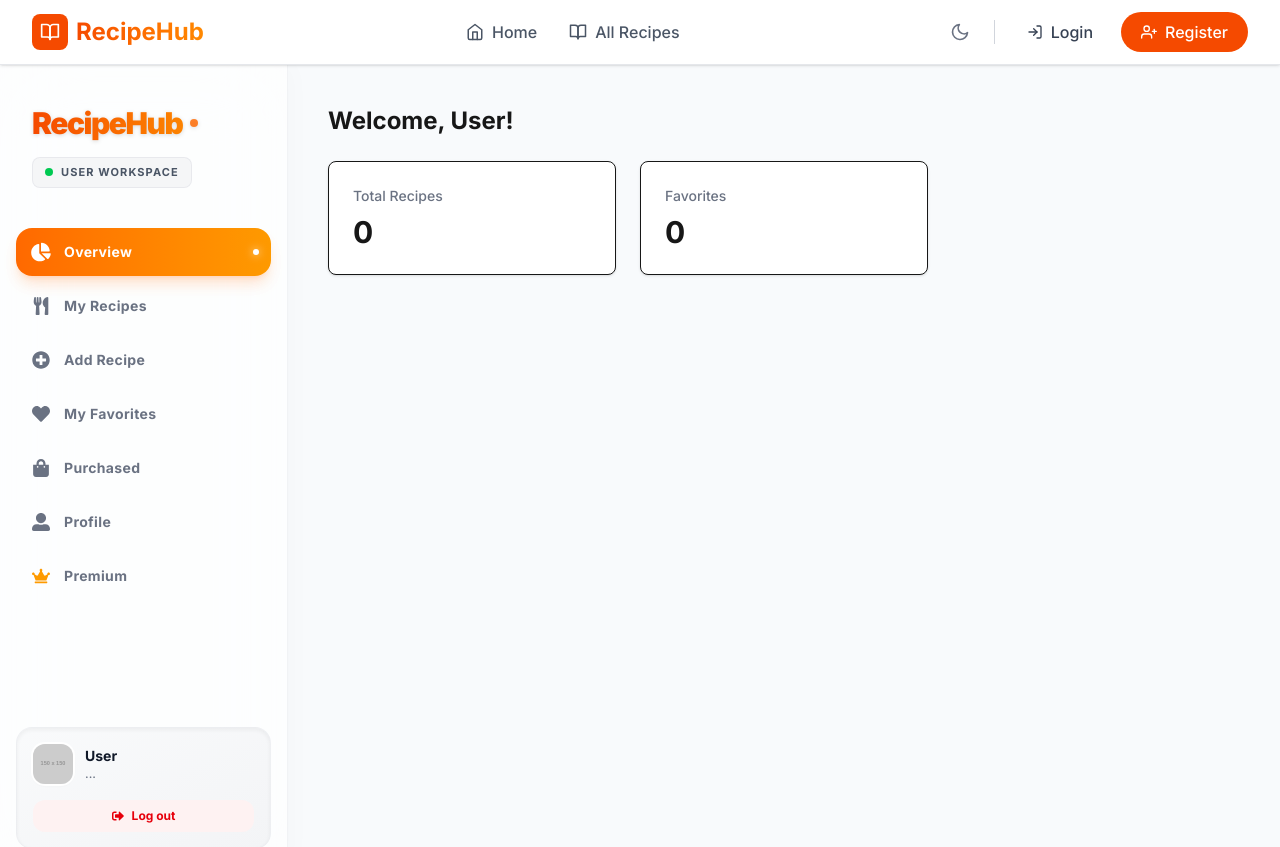
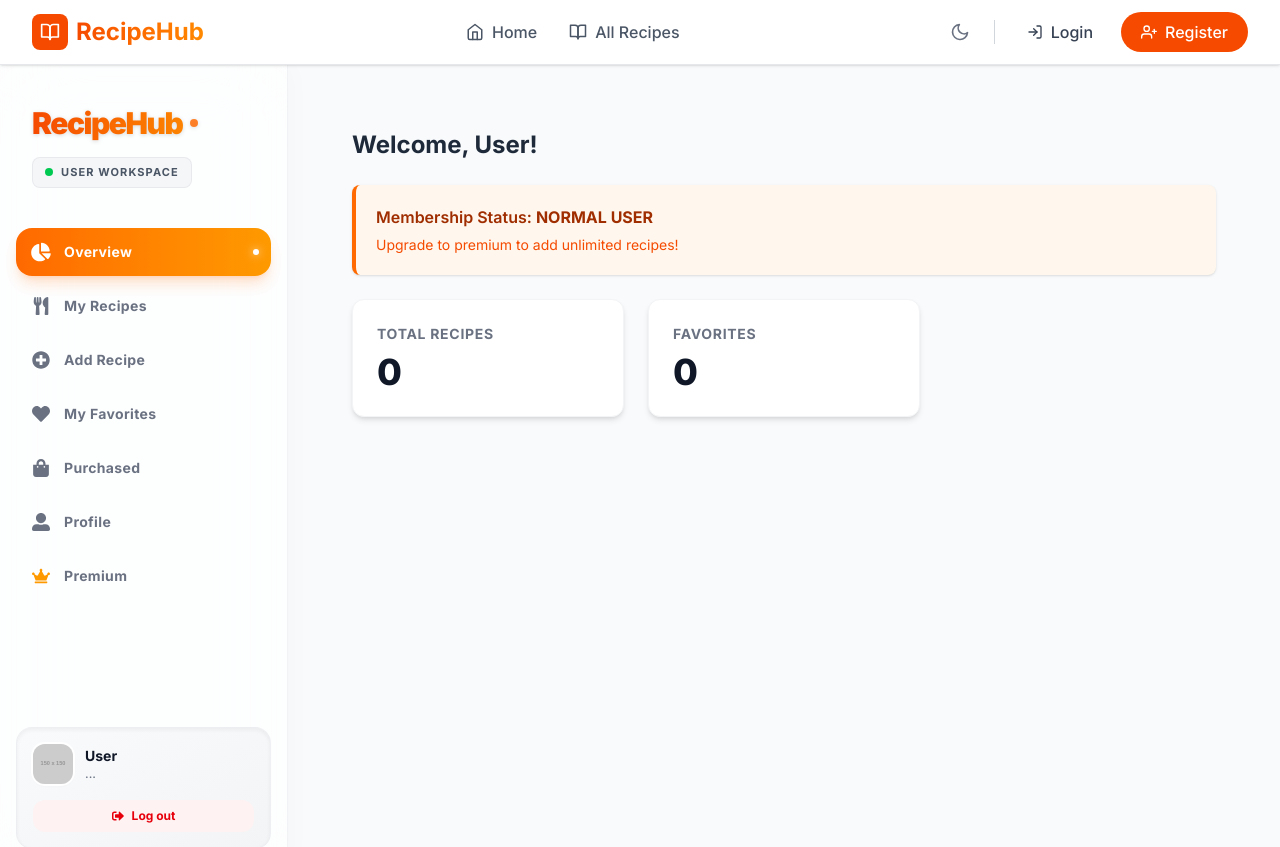
Before and after one commit to towfiqurv360/B13-Assignment-10-client-site, a Next.js app: page /dashboard in a window 1280 px wide. Shown: the top 847 px of the page. Built offline with nearby package versions, Linux system fonts and the light colour scheme; no server answers.

Commit message:
Final responsive dashboard fix

```diff
--- a/src/app/dashboard/page.js
+++ b/src/app/dashboard/page.js
@@ -3,41 +3,62 @@ import { useEffect, useState } from "react";
 
 export default function DashboardOverview() {
   const [user, setUser] = useState(null);
+  const [mounted, setMounted] = useState(false);
 
   useEffect(() => {
+    setMounted(true);
     const storedUser = localStorage.getItem("user");
-    if (storedUser) setUser(JSON.parse(storedUser));
+    if (storedUser) {
+      try {
+        setUser(JSON.parse(storedUser));
+      } catch (error) {
+        console.error("Failed to parse user data");
+      }
+    }
   }, []);
 
+  if (!mounted) return null;
+
+  const userRole = user?.role || "user";
+  const userName = user?.name || "User";
+
   return (
-    <div>
-      <h1 className="text-2xl font-bold mb-6">Welcome, {user?.name || "User"}!</h1>
+    <div className="p-4 sm:p-6 w-full max-w-full overflow-hidden">
+      <h1 className="text-xl sm:text-2xl font-bold mb-4 sm:mb-6 break-words text-gray-800 dark:text-white">
+        Welcome, {userName}!
+      </h1>
 
       {/* User Premium Badge Requirement */}
-      {user?.role === "user" && (
-        <div className="mb-6 p-4 bg-orange-100 border-l-4 border-orange-500 rounded">
-          <p className="font-semibold text-orange-800">
-            Membership Status: <span className="uppercase">{user?.isPremium ? "Premium Member" : "Normal User"}</span>
-          </p>
-          {!user?.isPremium && (
-            <p className="text-sm text-orange-700 mt-1">Upgrade to premium to add unlimited recipes!</p>
-          )}
+      {userRole !== "admin" && (
+        <div className="mb-6 p-4 sm:p-5 bg-orange-50 dark:bg-orange-900/20 border-l-4 border-orange-500 rounded-lg shadow-sm flex flex-col sm:flex-row justify-between items-start sm:items-center gap-3">
+          <div>
+            <p className="font-semibold text-orange-800 dark:text-orange-300 text-sm sm:text-base">
+              Membership Status: <span className="uppercase font-bold">{user?.isPremium ? "Premium Member" : "Normal User"}</span>
+            </p>
+            {!user?.isPremium && (
+              <p className="text-xs sm:text-sm text-orange-600 dark:text-orange-400 mt-1.5">
+                Upgrade to premium to add unlimited recipes!
+              </p>
+            )}
+          </div>
         </div>
       )}
 
-      <div className="grid grid-cols-1 md:grid-cols-3 gap-6">
-        <div className="bg-white p-6 rounded-lg shadow border">
-          <h3 className="text-gray-500 text-sm font-medium">Total Recipes</h3>
-          <p className="text-3xl font-bold mt-2">0</p>
+      <div className="grid grid-cols-1 sm:grid-cols-2 lg:grid-cols-3 gap-4 sm:gap-6">
+        <div className="bg-white dark:bg-gray-800 p-5 sm:p-6 rounded-xl shadow-md border border-gray-100 dark:border-gray-700 flex flex-col items-center sm:items-start transition-all hover:shadow-lg">
+          <h3 className="text-gray-500 dark:text-gray-400 text-xs sm:text-sm font-bold uppercase tracking-wider">Total Recipes</h3>
+          <p className="text-3xl sm:text-4xl font-extrabold text-gray-900 dark:text-white mt-2">0</p>
         </div>
-        <div className="bg-white p-6 rounded-lg shadow border">
-          <h3 className="text-gray-500 text-sm font-medium">Favorites</h3>
-          <p className="text-3xl font-bold mt-2">0</p>
+
+        <div className="bg-white dark:bg-gray-800 p-5 sm:p-6 rounded-xl shadow-md border border-gray-100 dark:border-gray-700 flex flex-col items-center sm:items-start transition-all hover:shadow-lg">
+          <h3 className="text-gray-500 dark:text-gray-400 text-xs sm:text-sm font-bold uppercase tracking-wider">Favorites</h3>
+          <p className="text-3xl sm:text-4xl font-extrabold text-gray-900 dark:text-white mt-2">0</p>
         </div>
-        {user?.role === "admin" && (
-          <div className="bg-white p-6 rounded-lg shadow border">
-            <h3 className="text-gray-500 text-sm font-medium">Total Users</h3>
-            <p className="text-3xl font-bold mt-2">0</p>
+
+        {userRole === "admin" && (
+          <div className="bg-white dark:bg-gray-800 p-5 sm:p-6 rounded-xl shadow-md border border-indigo-100 dark:border-indigo-900/50 flex flex-col items-center sm:items-start transition-all hover:shadow-lg">
+            <h3 className="text-indigo-500 dark:text-indigo-400 text-xs sm:text-sm font-bold uppercase tracking-wider">Total Users</h3>
+            <p className="text-3xl sm:text-4xl font-extrabold text-indigo-900 dark:text-indigo-100 mt-2">0</p>
           </div>
         )}
       </div>
--- a/src/app/register/page.js
+++ b/src/app/register/page.js
@@ -7,6 +7,7 @@ import Link from "next/link";
 import { axiosSecure } from "@/lib/axios";
 import { motion } from "framer-motion";
 import { FiUser, FiMail, FiLock, FiImage, FiAlertCircle, FiUserPlus, FiEye, FiEyeOff } from "react-icons/fi";
+import { FcGoogle } from "react-icons/fc";
 
 export default function RegisterPage() {
   const router = useRouter();
@@ -31,6 +32,11 @@ export default function RegisterPage() {
     } finally {
       setLoading(false);
     }
+  };
+
+  const handleGoogleRegister = () => {
+    toast("Please use the Login page for Google Sign-in", { icon: 'ℹ️' });
+    router.push("/login");
   };
 
   return (
@@ -150,8 +156,31 @@ export default function RegisterPage() {
               </>
             ) : "Create Account"}
           </button>
+        </form>
 
-        </form>
+        <div className="mt-6">
+          <div className="relative">
+            <div className="absolute inset-0 flex items-center">
+              <div className="w-full border-t border-gray-300 dark:border-gray-700"></div>
+            </div>
+            <div className="relative flex justify-center text-sm">
+              <span className="px-3 bg-white dark:bg-gray-900 text-gray-500 rounded-full">
+                Or continue with
+              </span>
+            </div>
+          </div>
+
+          <div className="mt-6">
+            <button
+              onClick={handleGoogleRegister}
+              type="button"
+              className="w-full flex justify-center items-center gap-3 py-3 px-4 border border-gray-300 dark:border-gray-600 rounded-xl shadow-sm bg-white dark:bg-gray-800 text-sm font-bold text-gray-700 dark:text-gray-200 hover:bg-gray-50 dark:hover:bg-gray-700 transition-colors duration-300"
+            >
+              <FcGoogle className="text-2xl" />
+              Sign up with Google
+            </button>
+          </div>
+        </div>
 
         <div className="mt-8 text-center text-sm">
           <p className="text-gray-600 dark:text-gray-400">
```
